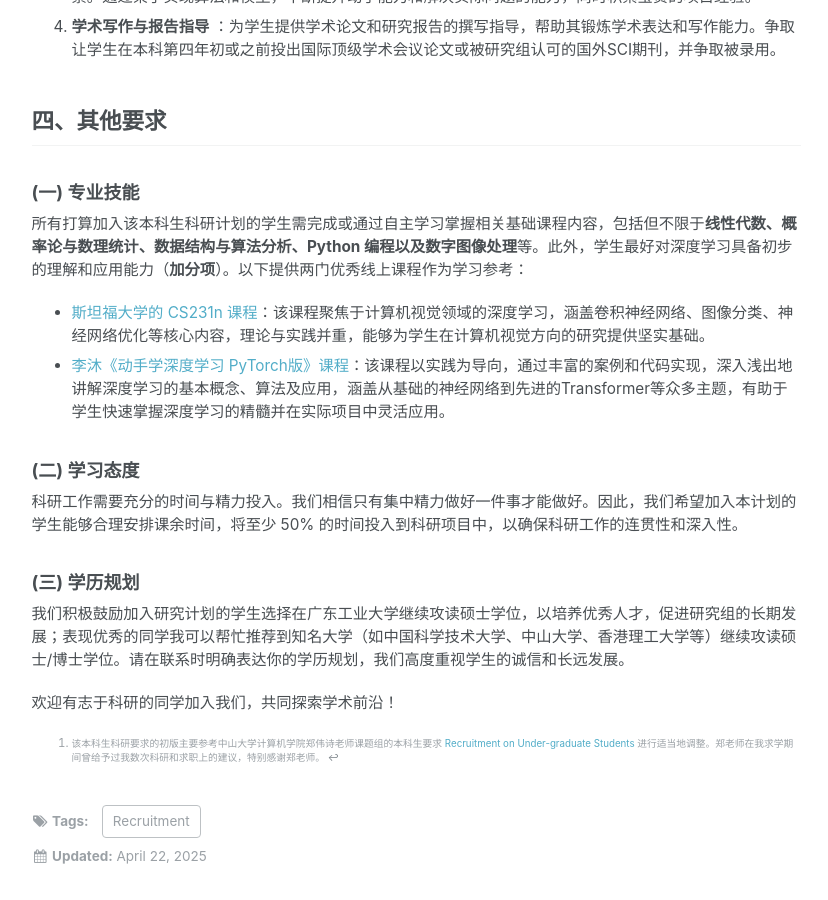
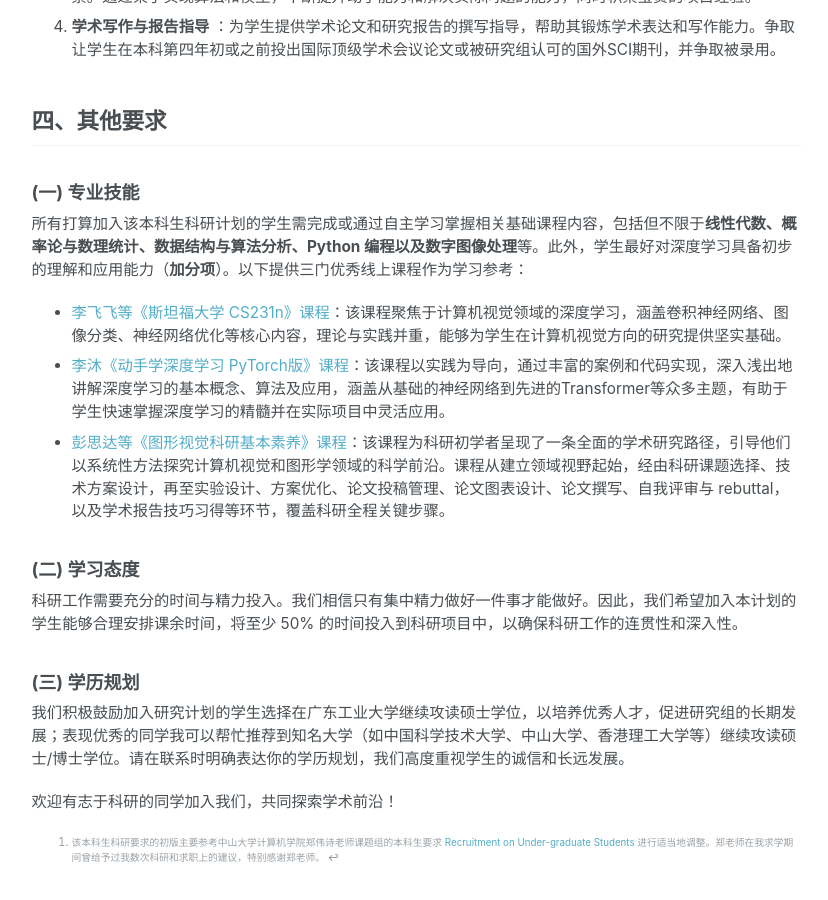
Before and after one commit to jianjieluo/jianjieluo.github.io, a Jekyll site: the page built from _posts/2025-04-22-recruitment-on-undergraduate.md, in a window 1280 px wide and 900 px high, scrolled down 843 px. Shown: the whole window, without its empty margins (250-1078 px from the left). Built offline with Jekyll 4.4.1, drawn with Linux system fonts in a browser that asks for light colours; a script that is not in the unit is left out.

Commit message:
update undergraduate

```diff
--- a/_posts/2025-04-22-recruitment-on-undergraduate.md
+++ b/_posts/2025-04-22-recruitment-on-undergraduate.md
@@ -26,9 +26,10 @@ Since this webpage is for recruiting undergraduate research students at Guangdon
 ## 四、其他要求
 
 ### (一) 专业技能
-所有打算加入该本科生科研计划的学生需完成或通过自主学习掌握相关基础课程内容，包括但不限于**线性代数、概率论与数理统计、数据结构与算法分析、Python 编程以及数字图像处理**等。此外，学生最好对深度学习具备初步的理解和应用能力（**加分项**）。以下提供两门优秀线上课程作为学习参考：
-- [斯坦福大学的 CS231n 课程](https://cs231n.stanford.edu/)：该课程聚焦于计算机视觉领域的深度学习，涵盖卷积神经网络、图像分类、神经网络优化等核心内容，理论与实践并重，能够为学生在计算机视觉方向的研究提供坚实基础。
+所有打算加入该本科生科研计划的学生需完成或通过自主学习掌握相关基础课程内容，包括但不限于**线性代数、概率论与数理统计、数据结构与算法分析、Python 编程以及数字图像处理**等。此外，学生最好对深度学习具备初步的理解和应用能力（**加分项**）。以下提供三门优秀线上课程作为学习参考：
+- [李飞飞等《斯坦福大学 CS231n》课程](https://cs231n.stanford.edu/)：该课程聚焦于计算机视觉领域的深度学习，涵盖卷积神经网络、图像分类、神经网络优化等核心内容，理论与实践并重，能够为学生在计算机视觉方向的研究提供坚实基础。
 - [李沐《动手学深度学习 PyTorch版》课程](https://space.bilibili.com/1567748478/lists/358497?type=series)：该课程以实践为导向，通过丰富的案例和代码实现，深入浅出地讲解深度学习的基本概念、算法及应用，涵盖从基础的神经网络到先进的Transformer等众多主题，有助于学生快速掌握深度学习的精髓并在实际项目中灵活应用。
+- [彭思达等《图形视觉科研基本素养》课程](https://pengsida.net/games003/)：该课程为科研初学者呈现了一条全面的学术研究路径，引导他们以系统性方法探究计算机视觉和图形学领域的科学前沿。课程从建立领域视野起始，经由科研课题选择、技术方案设计，再至实验设计、方案优化、论文投稿管理、论文图表设计、论文撰写、自我评审与 rebuttal，以及学术报告技巧习得等环节，覆盖科研全程关键步骤。
 
 ### (二) 学习态度
 科研工作需要充分的时间与精力投入。我们相信只有集中精力做好一件事才能做好。因此，我们希望加入本计划的学生能够合理安排课余时间，将至少 50% 的时间投入到科研项目中，以确保科研工作的连贯性和深入性。
```
